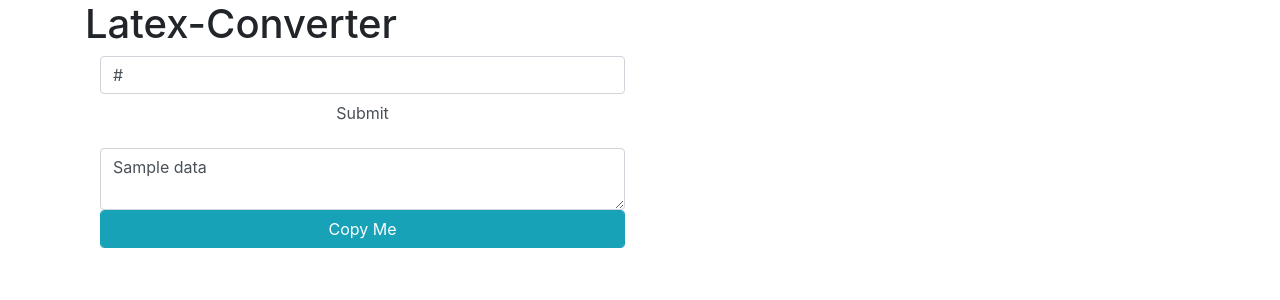
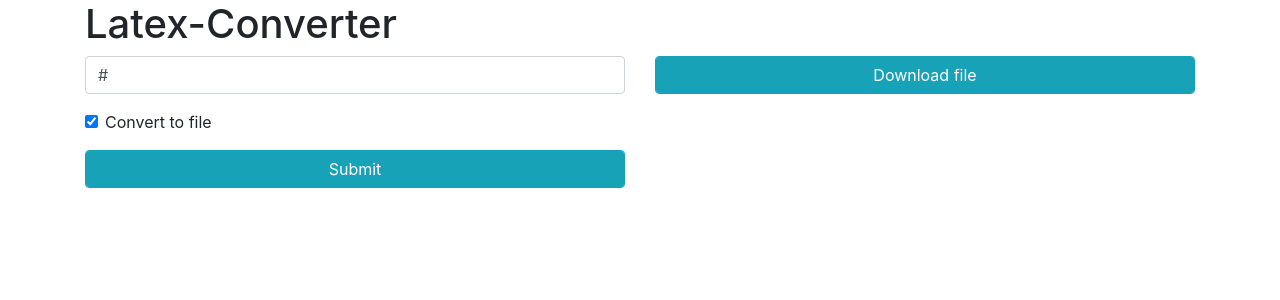
Before and after one commit to Jidbo/LatexConverter, a Flask app: template templates/index.html in a window 1280 px wide. Shown: the top 300 px of the page. Run offline with Flask 2, Linux system fonts and the light colour scheme; the template is opened without the code that fills it: most values are stand-ins (such as "Sample title", 1, 10 or a date in 2020); some libraries are stand-ins or nearby versions.

Commit message:
add option to download file directly

```diff
--- a/routes.py
+++ b/routes.py
@@ -1,4 +1,4 @@
-from flask import Flask, render_template, request
+from flask import Flask, render_template, request, send_file, redirect
 import argparse
 from codimd import Codimd
 from converter import Converter
@@ -13,11 +13,25 @@ def home():
         codi = Codimd(url)
         codi.parse_url()
         data = codi.get_md()
-        conv = Converter(data)
-        latex = conv.convert_to_latex()
-        return render_template("index.html", data=latex, url=url)
+        conv = Converter(data, codi.note_id)
+
+        if "convertToFile" in request.form:
+            print("SAVE FILE")
+            file_path = conv.convert_to_file("md")
+            return render_template("index.html", url=url, file_path=conv.name)
+        else:
+            latex = conv.convert_to_text()
+            return render_template("index.html", data=latex, url=url)
     else:
         return render_template("index.html", url="")
+
+
+@app.route("/download/<id>", methods=["GET"])
+def downlaod(id):
+    file_path = f"tmp/{id}.md"
+    return send_file(file_path, mimetype="text/plain", as_attachment=True,
+                     attachment_filename="result.md")
+    # return redirect("/", code="302")
 
 
 if __name__ == "__main__":
@@ -26,4 +40,4 @@ if __name__ == "__main__":
                         help="Enables the debug mode.")
     args = parser.parse_args()
 
-    app.run(debug=args.debug)
+    app.run(debug=args.debug, host="0.0.0.0")
--- a/templates/index.html
+++ b/templates/index.html
@@ -2,58 +2,90 @@
 <html>
 <head>
     <title>LatexConverter</title>
-    <meta charset="UTF-8" />
+    <meta charset="UTF-8"/>
     <meta name="viewport" content="width=device-width, initial-scale=1, shrink-to-fit=no">
-    <link rel="stylesheet" href="{{ url_for('static', filename='css/bootstrap.min.css') }}" >
-    <link rel="stylesheet" href="{{ url_for('static', filename='css/style.css') }}" >
+    <link rel="stylesheet" href="{{ url_for('static', filename='css/bootstrap.min.css') }}">
+    <link rel="stylesheet" href="{{ url_for('static', filename='css/style.css') }}">
 </head>
 <body>
 <div class="container">
     <div class="row">
         <div class="col-md-12">
+            <div class="page-header">
                 <h1>Latex-Converter</h1>
+            </div>
             <div class="alert alert-info alert-dismissible fade show" role="alert">
                 <strong>Copied text to clipboard!</strong>
                 <button type="button" class="close" aria-label="Close">
                     <span aria-hidden="true">&times;</span>
                 </button>
             </div>
+            <div class="row">
+
                 <div class="col-md-6">
                     <form action="" method="post">
                         <div class="form-group">
-                            <input type="text" name="url" class="form-control" placeholder="CodiMD URL" value="{{ url }}" />
-                            <input type="submit" class="form-control btn" value="Submit" />
+                            <input type="text" name="url" class="form-control" placeholder="CodiMD URL"
+                                   value="{{ url }}"/>
+                        </div>
+                        <div class="form-group">
+                            <div class="form-check">
+                                {% if file_path %}
+                                    <input class="form-check-input" type="checkbox" value="" id="saveToFile"
+                                       name="convertToFile" checked/>
+                                {% else %}
+                                    <input class="form-check-input" type="checkbox" value="" id="saveToFile"
+                                       name="convertToFile"/>
+                                {% endif %}
+                                <label class="form-check-label" for="saveToFile">
+                                    Convert to file
+                                </label>
+                            </div>
+                        </div>
+
+                        <div class="form-group">
+                            <input type="submit" class="form-control btn btn-info" value="Submit"/>
                         </div>
                     </form>
                 </div>
 
+                {% if file_path %}
+                    <div class="col-md-6">
+                        <div class="form-group">
+                            <a href="download/{{ file_path }}" class="form-control btn
+                                btn-info">Download file</a>
+                        </div>
+                    </div>
+                {% else %}
                     {% if data %}
                         <div class="col-md-6">
                             <div class="form-group">
-                            <textarea type="text" class="form-control" id="result">{{ data }}</textarea>
+                                <textarea rows="5" type="text" class="form-control" id="result">{{ data }}</textarea>
                                 <button id="copytoclip" class="form-control btn btn-info">Copy Me</button>
                             </div>
                         </div>
                     {% endif %}
+                {% endif %}
             </div>
         </div>
     </div>
-    <script src="{{ url_for('static', filename='js/jquery-3.3.1.min.js') }}" ></script>
-    <script src="{{ url_for('static', filename='js/bootstrap.bundle.min.js') }}" ></script>
+</div>
+<script src="{{ url_for('static', filename='js/jquery-3.3.1.min.js') }}"></script>
+<script src="{{ url_for('static', filename='js/bootstrap.bundle.min.js') }}"></script>
 <script>
     $(document).ready(function () {
         $('.alert').hide();
+
         $('.close').click(function() {
             $('.alert').hide();
         });
+
         $('#copytoclip').click(function() {
             $('#result').select();
             document.execCommand("copy");
             $('.alert').show();
         });
     });
-        function copytoclip() {
-        }
 </script>
 </body>
 </html>
```
Also changed, not shown: converter.py (+30 -4 lines). Lines whose indentation alone changed are shown as unchanged.
